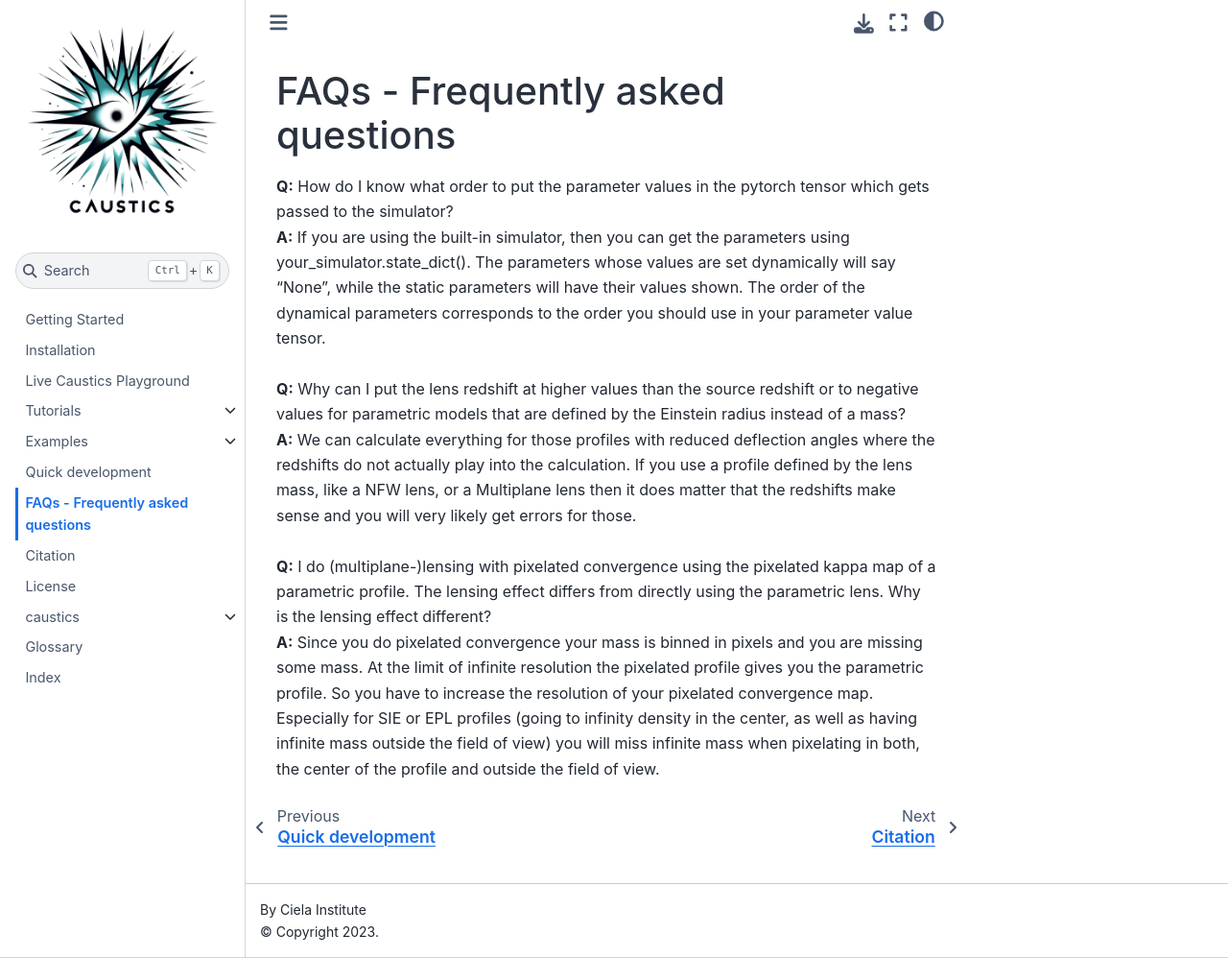
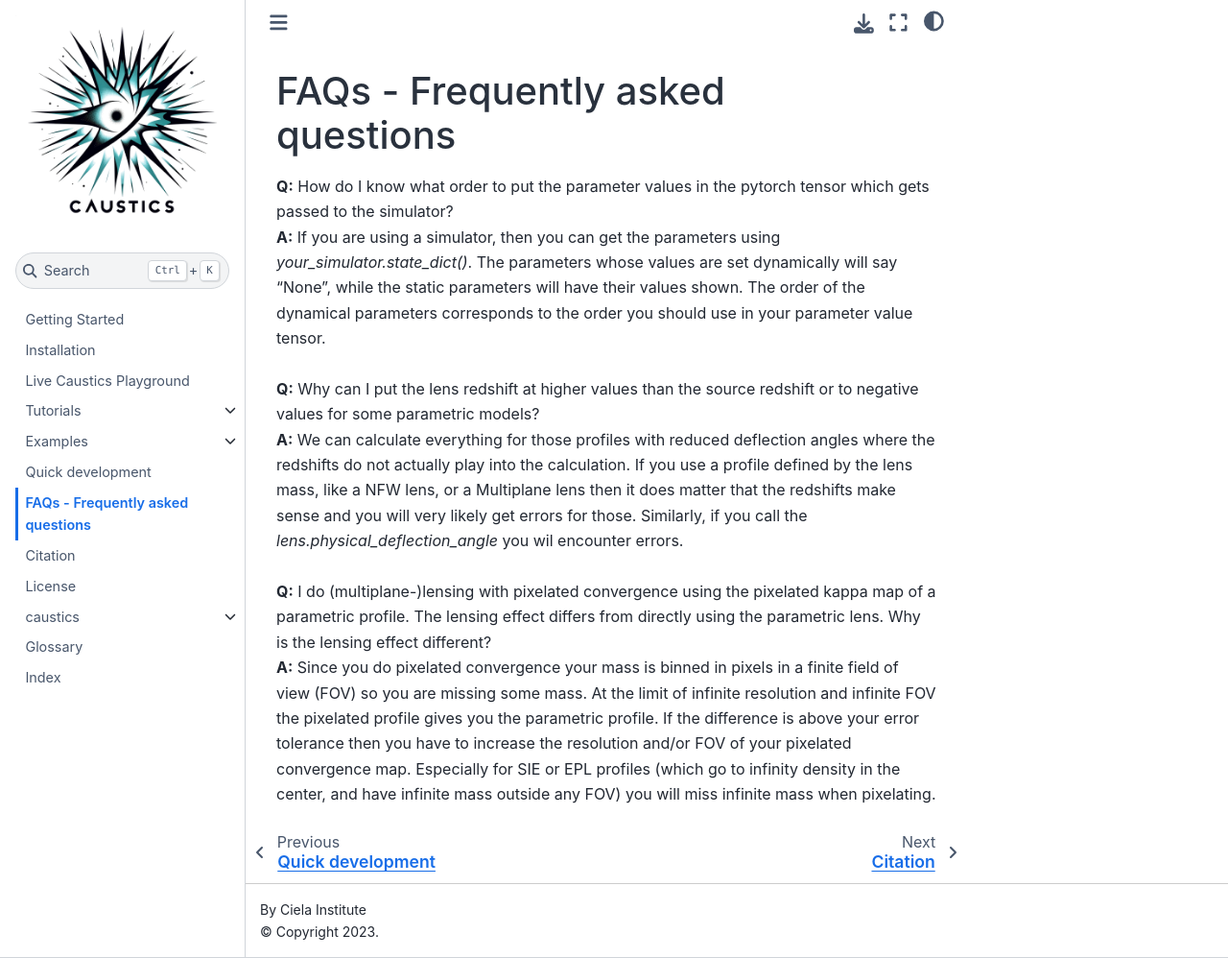
Before and after one commit to Ciela-Institute/caustics, a Jupyter Book: the page built from docs/source/frequently_asked_questions.rst, in a window 1280 px wide and 998 px high. Shown: the whole window at 96% size. Built offline with Jupyter Book 1.0.4 settings and Sphinx 7.4.7 and the Sphinx Book theme 1.1.4, drawn with Linux system fonts in a browser that asks for light colours; pages that are not in the unit, such as notebooks, are missing from menus.

Commit message:
Update wording for FAQs

```diff
--- a/docs/source/frequently_asked_questions.rst
+++ b/docs/source/frequently_asked_questions.rst
@@ -1,10 +1,10 @@
 FAQs - Frequently asked questions
 =================================
 | **Q:** How do I know what order to put the parameter values in the pytorch tensor which gets passed to the simulator?
-| **A:** If you are using the built-in simulator, then you can get the parameters using your_simulator.state_dict(). The parameters whose values are set dynamically will say "None", while the static parameters will have their values shown. The order of the dynamical parameters corresponds to the order you should use in your parameter value tensor.
+| **A:** If you are using a simulator, then you can get the parameters using `your_simulator.state_dict()`. The parameters whose values are set dynamically will say "None", while the static parameters will have their values shown. The order of the dynamical parameters corresponds to the order you should use in your parameter value tensor.
 |
-| **Q:** Why can I put the lens redshift at higher values than the source redshift or to negative values for parametric models that are defined by the Einstein radius instead of a mass?
-| **A:** We can calculate everything for those profiles with reduced deflection angles where the redshifts do not actually play into the calculation. If you use a profile defined by the lens mass, like a NFW lens, or a Multiplane lens then it does matter that the redshifts make sense and you will very likely get errors for those.
+| **Q:** Why can I put the lens redshift at higher values than the source redshift or to negative values for some parametric models?
+| **A:** We can calculate everything for those profiles with reduced deflection angles where the redshifts do not actually play into the calculation. If you use a profile defined by the lens mass, like a NFW lens, or a Multiplane lens then it does matter that the redshifts make sense and you will very likely get errors for those. Similarly, if you call the `lens.physical_deflection_angle` you wil encounter errors.
 |
 | **Q:** I do (multiplane-)lensing with pixelated convergence using the pixelated kappa map of a parametric profile. The lensing effect differs from directly using the parametric lens. Why is the lensing effect different?
-| **A:** Since you do pixelated convergence your mass is binned in pixels and you are missing some mass. At the limit of infinite resolution the pixelated profile gives you the parametric profile. So you have to increase the resolution of your pixelated convergence map. Especially for SIE or EPL profiles (going to infinity density in the center, as well as having infinite mass outside the field of view) you will miss infinite mass when pixelating in both, the center of the profile and outside the field of view.
+| **A:** Since you do pixelated convergence your mass is binned in pixels in a finite field of view (FOV) so you are missing some mass. At the limit of infinite resolution and infinite FOV the pixelated profile gives you the parametric profile. If the difference is above your error tolerance then you have to increase the resolution and/or FOV of your pixelated convergence map. Especially for SIE or EPL profiles (which go to infinity density in the center, and have infinite mass outside any FOV) you will miss infinite mass when pixelating.
```
